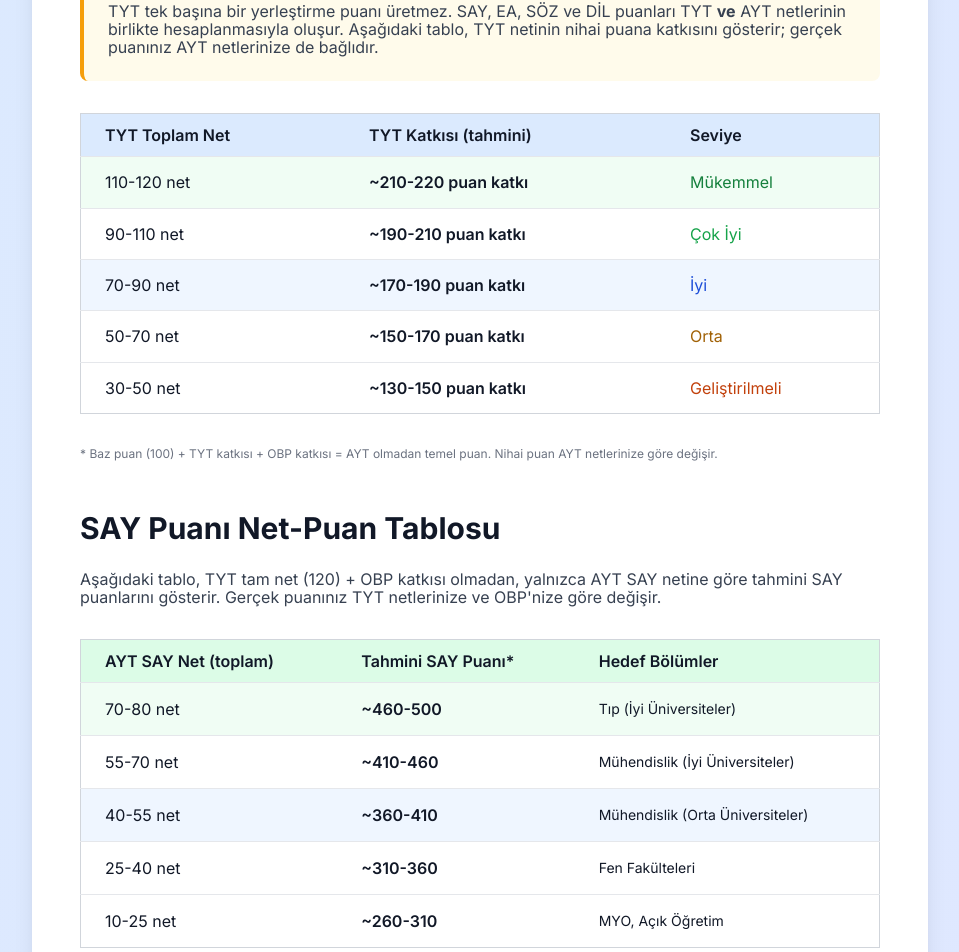
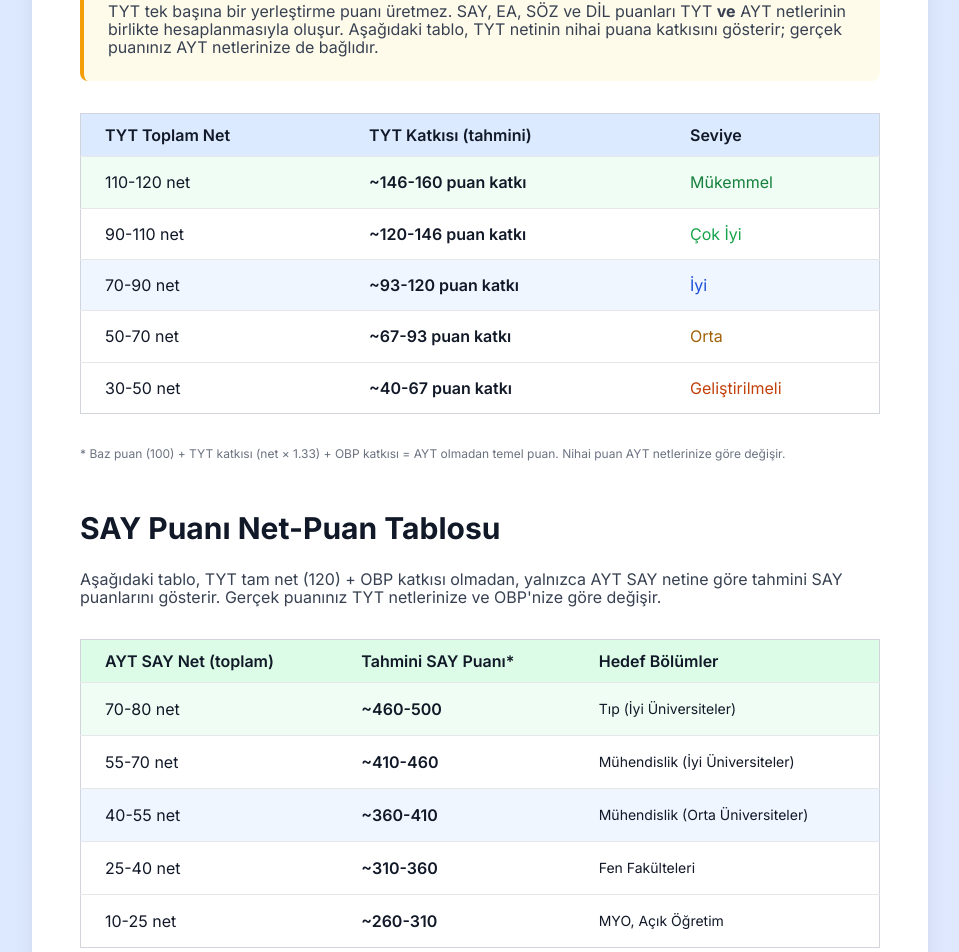
Before and after one commit to mert121212/yks-net-hesaplama, a Next.js app: page /blog/yks-kac-net-kac-puan in a window 1280 px wide. Shown: the part 753-1705 px from the top of the page, without its empty margins (160-1119 px from the left). Built offline with nearby package versions, Linux system fonts and the light colour scheme.

Commit message:
fix: blog içerik düzeltmeleri - yanıltıcı katsayı bilgisi kaldırıldı, TYT katkı değerleri 1.33 katsayısıyla güncellendi

```diff
--- a/src/app/blog/ayt-matematik-konulari/page.tsx
+++ b/src/app/blog/ayt-matematik-konulari/page.tsx
@@ -52,7 +52,7 @@ export default function AYTMatematikKonulari() {
                                 <li>• <strong>Süre:</strong> Yaklaşık 60 dakika</li>
                                 <li>• <strong>Zorluk:</strong> Yüksek seviye</li>
                                 <li>• <strong>Hedef:</strong> 25+ net çok iyi sayılır</li>
-                                <li>• <strong>Katsayı:</strong> SAY puanında en yüksek (5.0)</li>
+                                <li>• <strong>Puan Türü:</strong> SAY puanının en kritik dersi</li>
                             </ul>
                         </div>
 
--- a/src/app/blog/yks-kac-net-kac-puan/page.tsx
+++ b/src/app/blog/yks-kac-net-kac-puan/page.tsx
@@ -77,33 +77,33 @@ export default function YKSKacNetKacPuan() {
                                 <tbody>
                                     <tr className="border-b bg-green-50">
                                         <td className="px-6 py-4">110-120 net</td>
-                                        <td className="px-6 py-4 font-semibold">~210-220 puan katkı</td>
+                                        <td className="px-6 py-4 font-semibold">~146-160 puan katkı</td>
                                         <td className="px-6 py-4 text-green-700">Mükemmel</td>
                                     </tr>
                                     <tr className="border-b">
                                         <td className="px-6 py-4">90-110 net</td>
-                                        <td className="px-6 py-4 font-semibold">~190-210 puan katkı</td>
+                                        <td className="px-6 py-4 font-semibold">~120-146 puan katkı</td>
                                         <td className="px-6 py-4 text-green-600">Çok İyi</td>
                                     </tr>
                                     <tr className="border-b bg-blue-50">
                                         <td className="px-6 py-4">70-90 net</td>
-                                        <td className="px-6 py-4 font-semibold">~170-190 puan katkı</td>
+                                        <td className="px-6 py-4 font-semibold">~93-120 puan katkı</td>
                                         <td className="px-6 py-4 text-blue-700">İyi</td>
                                     </tr>
                                     <tr className="border-b">
                                         <td className="px-6 py-4">50-70 net</td>
-                                        <td className="px-6 py-4 font-semibold">~150-170 puan katkı</td>
+                                        <td className="px-6 py-4 font-semibold">~67-93 puan katkı</td>
                                         <td className="px-6 py-4 text-yellow-700">Orta</td>
                                     </tr>
                                     <tr>
                                         <td className="px-6 py-4">30-50 net</td>
-                                        <td className="px-6 py-4 font-semibold">~130-150 puan katkı</td>
+                                        <td className="px-6 py-4 font-semibold">~40-67 puan katkı</td>
                                         <td className="px-6 py-4 text-orange-700">Geliştirilmeli</td>
                                     </tr>
                                 </tbody>
                             </table>
                         </div>
-                        <p className="text-xs text-gray-500 mb-8">* Baz puan (100) + TYT katkısı + OBP katkısı = AYT olmadan temel puan. Nihai puan AYT netlerinize göre değişir.</p>
+                        <p className="text-xs text-gray-500 mb-8">* Baz puan (100) + TYT katkısı (net × 1.33) + OBP katkısı = AYT olmadan temel puan. Nihai puan AYT netlerinize göre değişir.</p>
 
                         <h2 className="text-3xl font-bold text-gray-900 mt-12 mb-6">SAY Puanı Net-Puan Tablosu</h2>
                         <p className="text-gray-700 mb-4">
```
